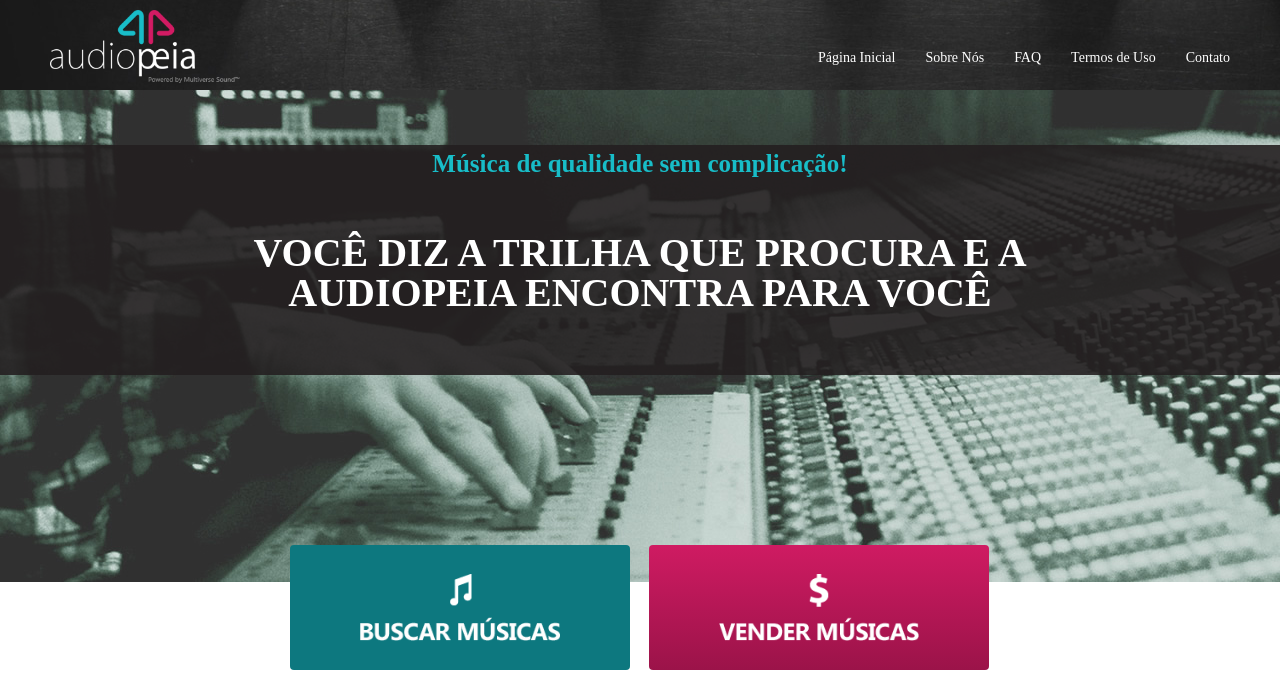
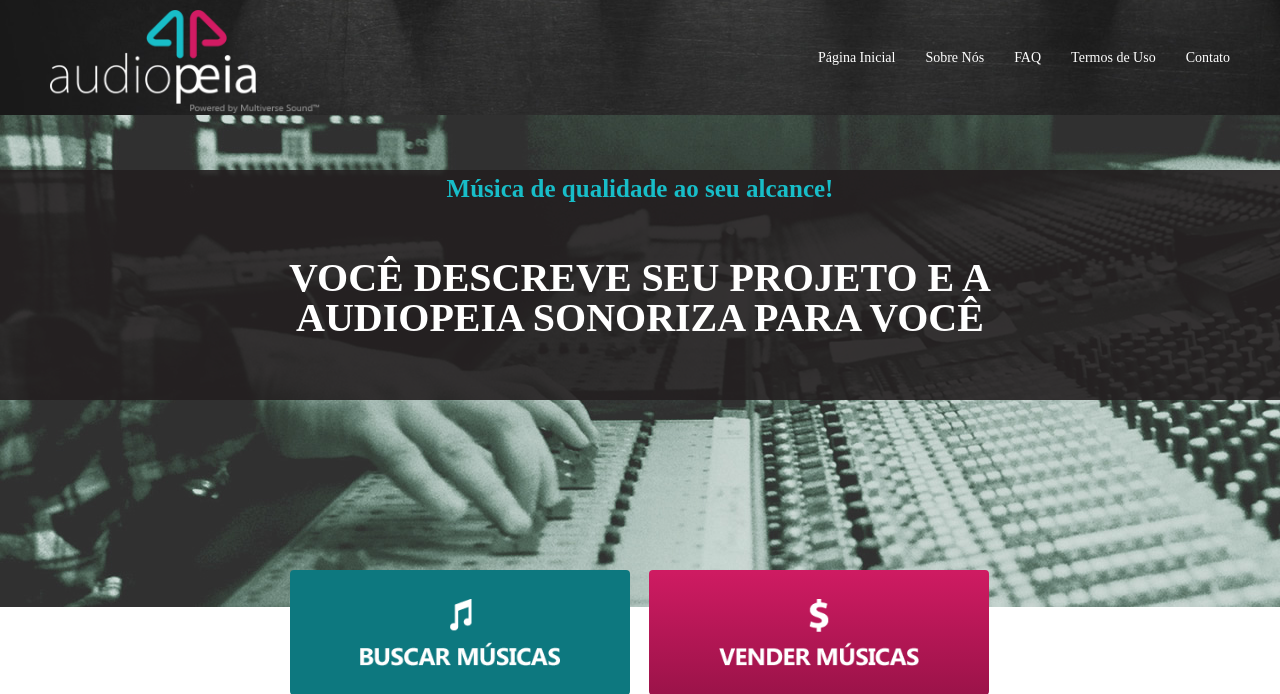
Before and after one commit to Audiopeia/php_site, a PHP site: page / in a window 1280 px wide. Shown: the top 694 px of the page. Run offline with PHP 8.4, Linux system fonts and the light colour scheme; some libraries are stand-ins or nearby versions; some web fonts are replaced.

Commit message:
#MOD: Changes Audiopeia's logo size and menubar's height.

```diff
--- a/css/header.css
+++ b/css/header.css
@@ -3,15 +3,14 @@
 
 div#header{
     width:auto;
-	height:90px;
+    height:115px;
     padding-left: 50px;
     padding-right: 50px;
     /*
-    height:112px;
 	margin-top:0;
     background-color: black;
     */
-	background:url(../imagens/spotlights.jpg);
+    background:url(../imagens/spotlights.jpg);
 }
 
 div.header img{
--- a/includes/header.html
+++ b/includes/header.html
@@ -19,7 +19,7 @@
 
     <div class="navbar-inner" id="header">
         <div class="header">
-            <img src="imagens/audiopeia_powered.png" width="190" height="110" alt="audiopeia"/>
+            <img src="imagens/audiopeia_powered.png" width="270" height="110" alt="audiopeia"/>
             <ul>
                 <li><a href="contato.php">Contato</a></li>
                 <li><a href="termos-de-uso.php">Termos de Uso</a></li>
--- a/index.php
+++ b/index.php
@@ -2,8 +2,8 @@
 
 <div class="navbar-inner content" id="animacao">
     <div class="catalogo">
-        <h2>Música de qualidade sem complicação!</h2>
-        <h1>VOCÊ DIZ A TRILHA QUE PROCURA E A <br> AUDIOPEIA ENCONTRA PARA VOCÊ</h1>
+        <h2>Música de qualidade ao seu alcance!</h2>
+        <h1>VOCÊ DESCREVE SEU PROJETO E A <br> AUDIOPEIA SONORIZA PARA VOCÊ</h1>
         <!--
         <h3>A Audiopeia encontra para você!</h3>
         -->
```
Also changed, not shown: fontes/88378907-segoeuil.svg.
